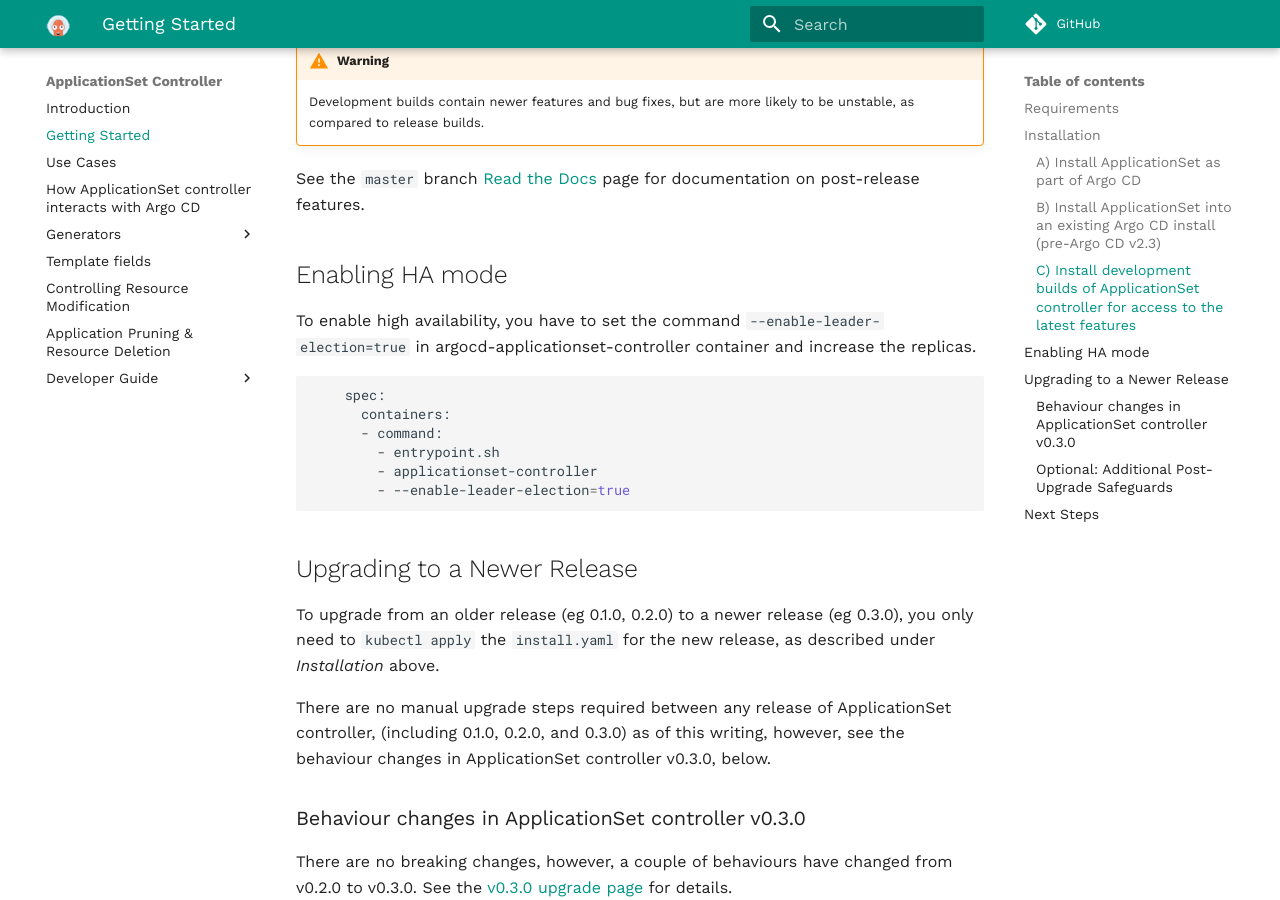
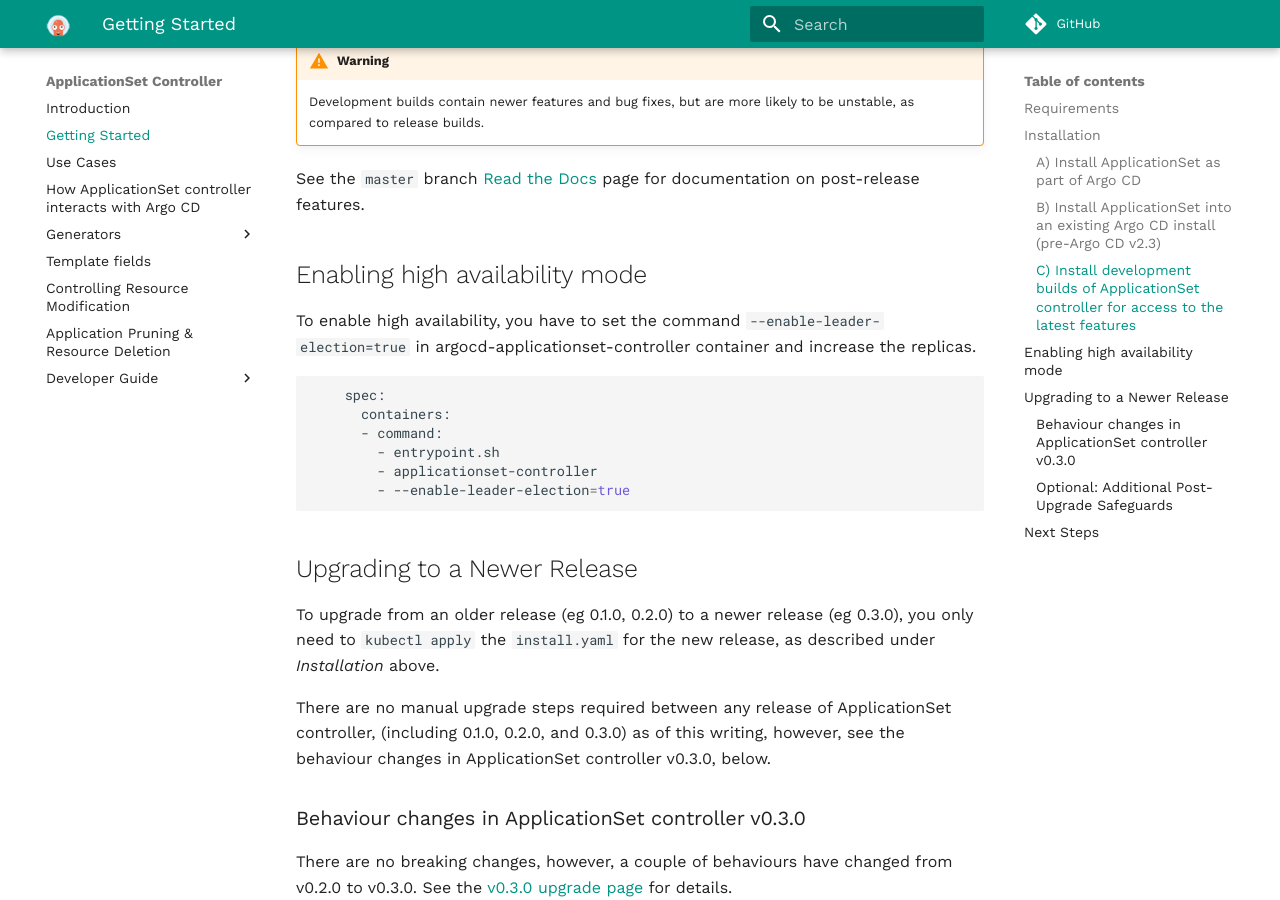
Before and after one commit to argoproj/applicationset, an MkDocs documentation site: the page built from docs/Getting-Started.md, in a window 1280 px wide and 900 px high, scrolled down 1731 px. Built offline with MkDocs 1.6.1 and Material for MkDocs 9.7.7, drawn with Linux system fonts in a browser that asks for light colours; comment, search, counter and statistics services are not loaded.

Commit message:
fix: Signed-off-by: Abusaa<abusaa_mz@hotmail.com>

````diff
--- a/docs/Getting-Started.md
+++ b/docs/Getting-Started.md
@@ -62,7 +62,7 @@ How it works:
 
 See the `master` branch [Read the Docs](https://argocd-applicationset.readthedocs.io/en/master/) page for documentation on post-release features.
 
-## Enabling HA mode
+## Enabling high availability mode
 
 To enable high availability, you have to set the command ``` --enable-leader-election=true  ``` in argocd-applicationset-controller container and increase the replicas.
 
````
